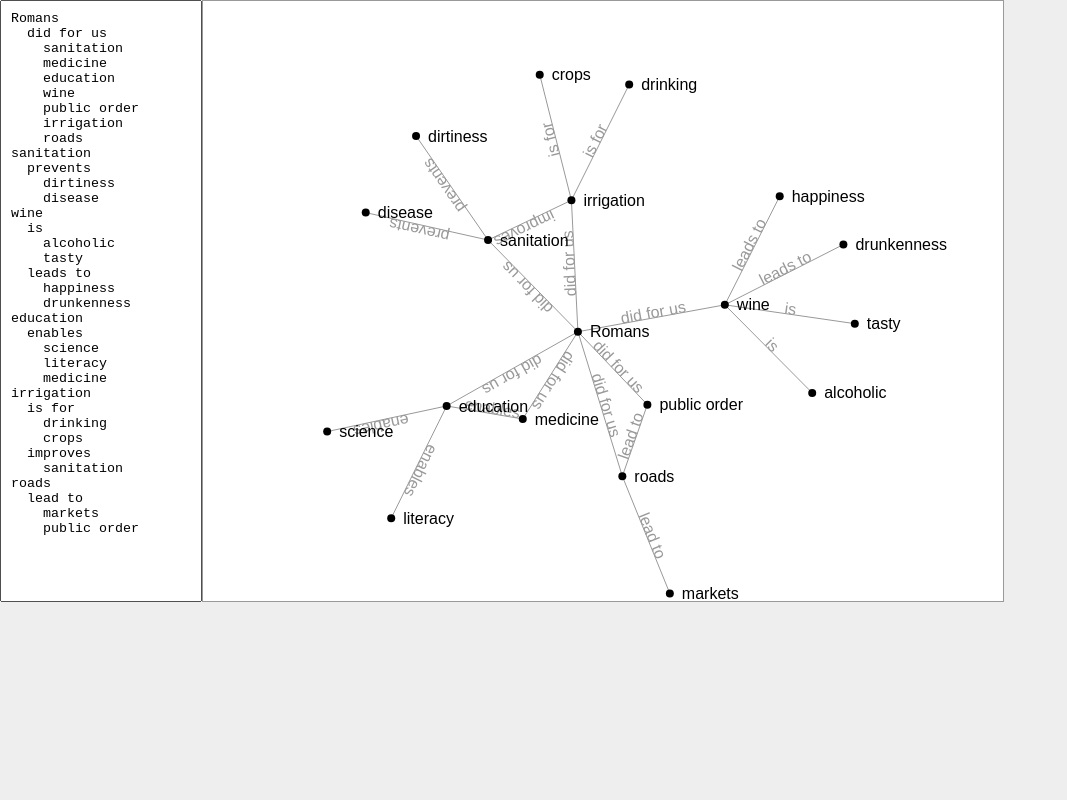
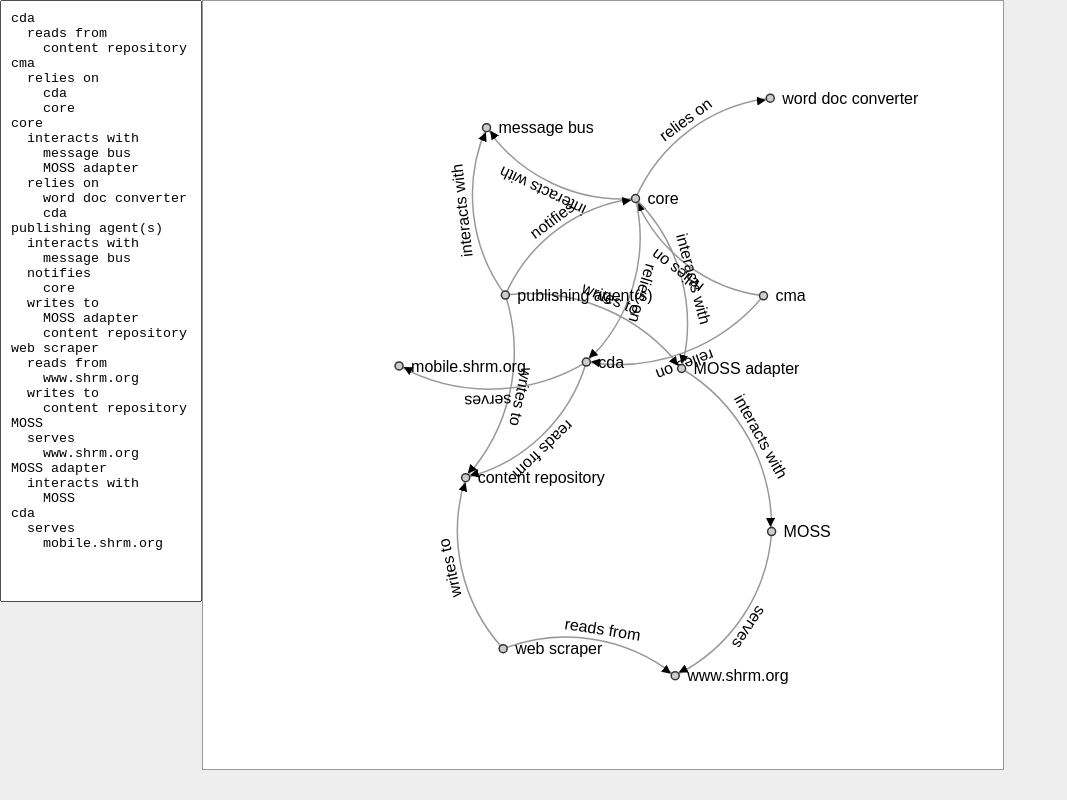
Before and after one commit to msmithgu/graphl, a plain HTML site: page index.html in a window 1280 px wide. Shown: the whole page, without its empty margins (0-1067 px from the left). Drawn offline with Linux system fonts and the light colour scheme.

Commit message:
curved links with pointers and labels

```diff
--- a/graphl.js
+++ b/graphl.js
@@ -75,7 +75,12 @@
     , height = parseInt(svg.style('height'))
     , links = links || []
     , nodes = nodes || {}
+    , labels = []
     ;
+
+  links.forEach(function(d) {
+      labels.push(d.label.replace(/ /,'-'));
+    });
 
   // Compute the distinct nodes from the links.
   links.forEach(function(link) {
@@ -89,22 +94,37 @@
       .nodes(d3.values(nodes))
       .links(links)
       .size([width, height])
-      .linkDistance(60)
+      .linkDistance(150)
       .charge(-1700)
       .on("tick", tick)
       .start();
 
-  var link = svg.selectAll(".link")
+  // Per-type markers, as they don't inherit styles?
+  svg.append("svg:defs").selectAll("marker")
+      .data(labels)
+    .enter().append("svg:marker")
+      .attr("id", String)
+      .attr("viewBox", "0 -5 10 10")
+      .attr("refX", 15)
+      .attr("refY", -1.5)
+      .attr("markerWidth", 6)
+      .attr("markerHeight", 6)
+      .attr("orient", "auto")
+    .append("svg:path")
+      .attr("d", "M0,-5L10,0L0,5");
+
+  var path = svg.append("svg:g").selectAll("path")
       .data(force.links())
-    .enter().append("line")
-      .attr("class", "link");
+    .enter().append("path")
+      .attr("class", function(d) { return "link " + d.type; })
+      .attr("marker-end", function(d) { return "url(#" + d.label.replace(/ /,'-') + ")"; });
 
-  var link_text = svg.selectAll(".link-text")
+  var path_text = svg.append("svg:g").selectAll(".path-text")
       .data(force.links(), function (d){ return d.label; })
-    .enter().append("g").append("text").attr("class", "link-text")
+    .enter().append("text").attr("class", "path-text")
       .text(function(d) { return d.label; });
 
-  var node = svg.selectAll(".node")
+  var node = svg.append("svg:g").selectAll(".node")
       .data(force.nodes())
     .enter().append("g")
       .attr("class", "node")
@@ -113,6 +133,7 @@
       .call(force.drag);
 
   node.append("circle")
+      .attr("class", "node")
       .attr("r", 4);
 
   node.append("text")
@@ -121,24 +142,27 @@
       .text(function(d) { return d.name; });
 
   function tick() {
-    link
-        .attr("x1", function(d) { return d.source.x; })
-        .attr("y1", function(d) { return d.source.y; })
-        .attr("x2", function(d) { return d.target.x; })
-        .attr("y2", function(d) { return d.target.y; });
+    path.attr("d", function (d) {
+        var dx = d.target.x - d.source.x
+          , dy = d.target.y - d.source.y
+          , dr = Math.sqrt(dx * dx + dy * dy);
+        return "M" + d.source.x + "," + d.source.y + "A" + dr + "," + dr + " 0 0,1 " + d.target.x + "," + d.target.y;
+      });
 
-    link_text
+    path_text
         .attr("transform", function(d) {
-            var dx = (d.target.x - d.source.x),
-            dy = (d.target.y - d.source.y);
-            var dr = Math.sqrt(dx * dx + dy * dy);
-            var sinus = dy/dr;
-            var cosinus = dx/dr;
-            var l = d.label.length*6;
-            var offset = (1 - (l / dr )) / 2;
-            var x=(d.source.x + dx*offset);
-            var y=(d.source.y + dy*offset);
-            return "translate(" + x + "," + y + ") matrix("+cosinus+", "+sinus+", "+-sinus+", "+cosinus+", 0 , 0)";
+            var dx = (d.target.x - d.source.x)
+              , dy = (d.target.y - d.source.y)
+              , dr = Math.sqrt(dx * dx + dy * dy)
+              , sinus = dy/dr
+              , cosinus = dx/dr
+              , l = d.label.length*6
+              , hoffset = (1 - (l / dr )) / 2
+              , voffset = dr / 6
+              , x= d.source.x + dx*hoffset + voffset*sinus
+              , y= d.source.y + dy*hoffset - voffset*cosinus;
+
+            return "translate(" + x + "," + y + ") matrix("+cosinus+", "+sinus+", "+-sinus+", "+cosinus+", 0, 0)";
           });
 
     node
--- a/style.css
+++ b/style.css
@@ -16,13 +16,15 @@
 
 svg {
   width: 800px;
-  height: 600px;
+  height: 768px;
   border: 1px solid #999;
   background: white;
 }
 
 circle.node {
-  fill: #333;
+  fill: #ccc;
+  stroke: #333;
+  stroke-width: 1.5px;
 }
 
 .cursor {
@@ -31,10 +33,12 @@
   pointer-events: none;
 }
 
-.link {
+path.link {
+  fill: none;
   stroke: #999;
+  stroke-width: 1.5px;
 }
 
-.link-text {
-  fill: #999;
+text {
+  fill: #000;
 }
```
Also changed, not shown: graph.txt.
